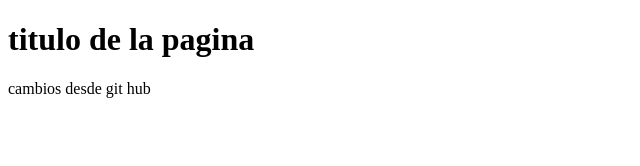
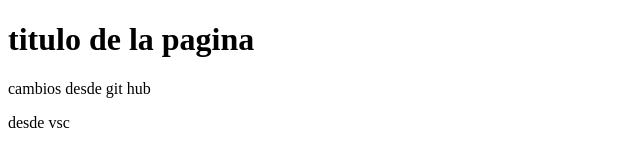
Before and after one commit to victorgallegosGIT/Git, a plain HTML site: page index.html in a window 1280 px wide. Shown: the full height of the page, 0-640 px from the left. Drawn offline with Linux system fonts and the light colour scheme.

Commit message:
agregando segundo parrafo

```diff
--- a/index.html
+++ b/index.html
@@ -9,5 +9,6 @@
 <body>
     <h1>titulo de la pagina</h1>
     <p> cambios desde git hub </p>
+    <p>desde vsc</p>
 </body>
 </html>
```
